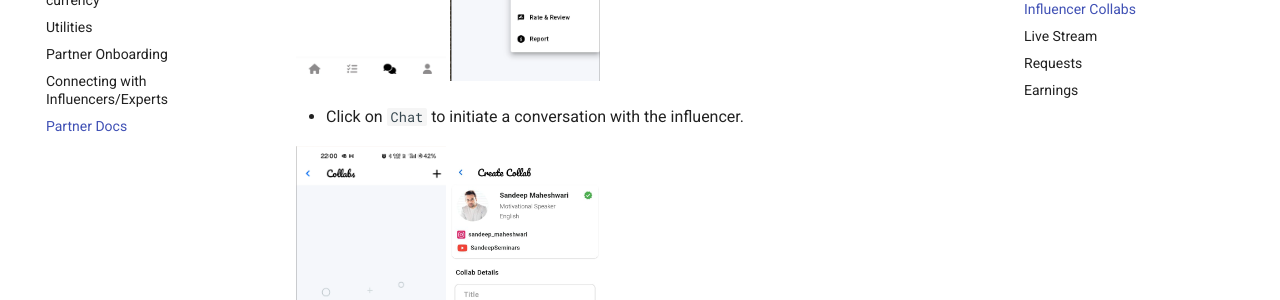
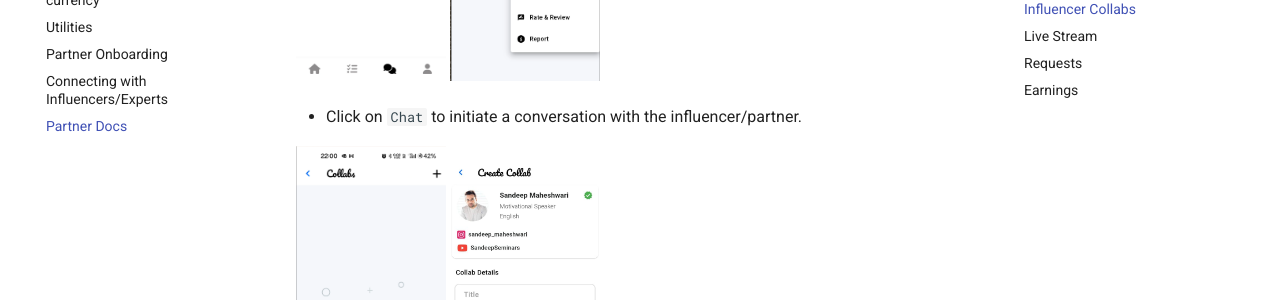
Before and after one commit to anvichip/app-docs, an MkDocs documentation site: the page built from docs/influencer_docs.md, in a window 1280 px wide and 900 px high, scrolled down 1648 px. Shown: the part 153-453 px from the top of the window. Built offline with MkDocs 1.6.1 and Material for MkDocs 9.7.7, drawn with Linux system fonts in a browser that asks for light colours.

Commit message:
New Changes

```diff
--- a/docs/influencer_docs.md
+++ b/docs/influencer_docs.md
@@ -26,7 +26,7 @@
 <img src="../image-3.png" width=150 >
 <img src="../image-5.png" width=150 >
 
-* Click on `Chat` to initiate a conversation with the influencer.
+* Click on `Chat` to initiate a conversation with the influencer/partner.
 
 <img src="../image-4.png" width=150 >
 <img src="./collab request.jpg" width=150 >
```
